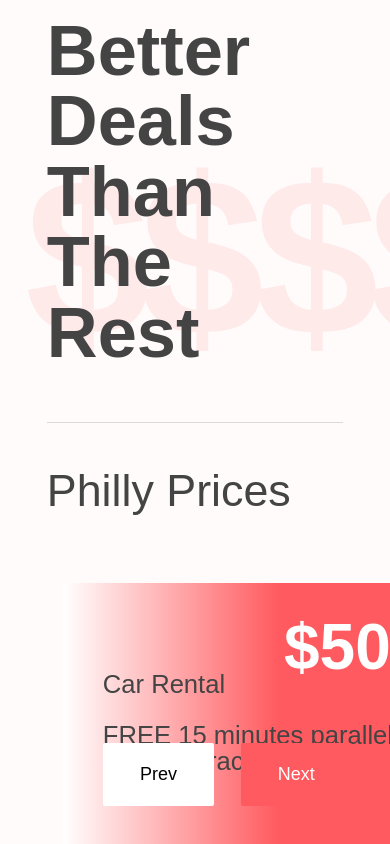
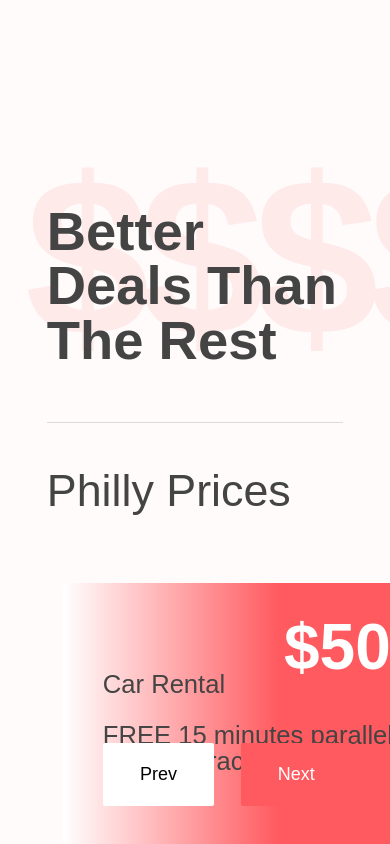
Before and after one commit to ijh5005/starsandstripesdrivingschool, a React (Create React App) app: page /page/service in a window 390 px wide. Shown: the top 844 px of the page. Built offline with nearby package versions, Linux system fonts and the light colour scheme; the HTML template or start-up script is replaced by a standard one; a web font is replaced by a local one.

Commit message:
css changes

```diff
--- a/src/components/ReviewPage/Testimonial/index.css
+++ b/src/components/ReviewPage/Testimonial/index.css
@@ -4,7 +4,6 @@
   width: 100vw;
   margin: 0 auto;
   position: relative;
-    margin-bottom: 350px;
 }
 
 .profile {
@@ -22,7 +21,6 @@
     position: absolute;
     right: 15%;
     top: 85%;
-
 }
 
 .quotation {
--- a/src/components/ServicePage/Heading/index.css
+++ b/src/components/ServicePage/Heading/index.css
@@ -47,8 +47,15 @@
 
 /* Large devices (laptops/desktops, 992px and up) */
 @media only screen and (max-width: 992px) {
+  .detailSide.img {
+    display: none;
+  }
+
   .largeText {
     font-size: 14em;
+  }
+  .smallText {
+    font-size: 3.4em;
   }
 }
 
```
Lines whose indentation alone changed are shown as unchanged.
